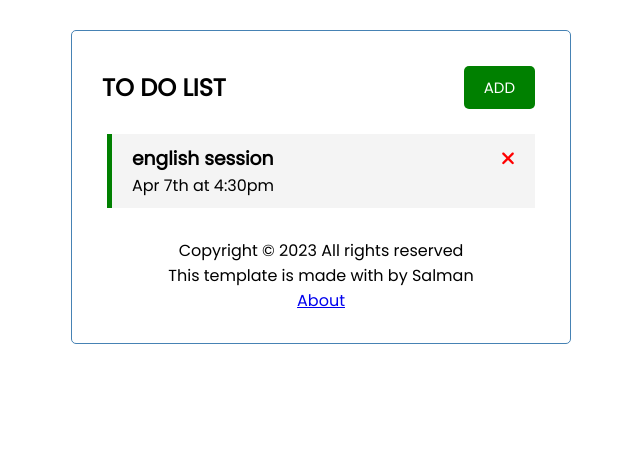
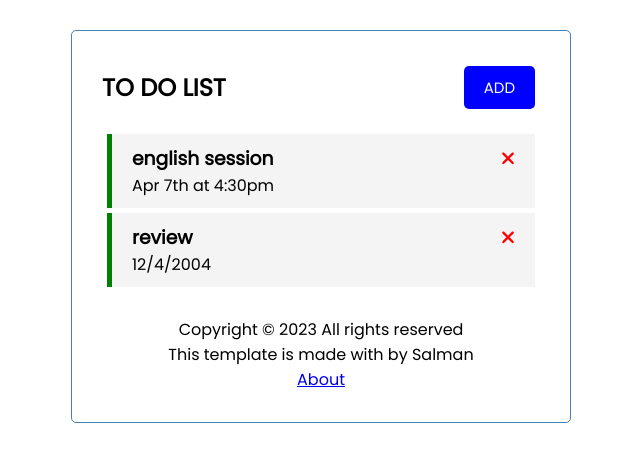
Before and after one commit to SALMANULFARIS-M/TODO_LIST, an Angular app: page / in a window 1280 px wide. Shown: the top 462 px of the page, without its empty margins (319-959 px from the left). Built offline with nearby package versions, Linux system fonts and the light colour scheme; data requests are answered from the project's data file.

Commit message:
app component

```diff
--- a/db.json
+++ b/db.json
@@ -5,6 +5,12 @@
       "day": "Apr 7th at 4:30pm",
       "reminder": true,
       "id": 4
+    },
+    {
+      "text": "review ",
+      "day": "12/4/2004 ",
+      "reminder": true,
+      "id": 5
     }
   ]
 }
--- a/src/app/components/header/header.component.html
+++ b/src/app/components/header/header.component.html
@@ -1,7 +1,7 @@
 <header>
 <h2>{{title}}</h2>
 <app-buttons *ngIf="hasRoute('/')"
- color="{{showAddTask ? 'red':'green'}}"
+ color="{{showAddTask ? 'red':'blue'}}"
 text="{{showAddTask ? 'Close':'ADD'}}"
 (btnClick)="toggleAddTask()"
 ></app-buttons>
--- a/src/app/components/tasks/tasks.component.ts
+++ b/src/app/components/tasks/tasks.component.ts
@@ -15,7 +15,6 @@ export class TasksComponent implements OnInit {
   }
   deleteTask(task: Task) {
     this.taskService.deleteTask(task).subscribe(() => (this.tasks = this.tasks.filter(t => t.id !== task.id)));
-
   }
   toggleReminder(task: Task) {
     task.reminder = !task.reminder
--- a/src/index.html
+++ b/src/index.html
@@ -5,7 +5,8 @@
   <title>TODOLIST</title>
   <base href="/">
   <meta name="viewport" content="width=device-width, initial-scale=1">
-  <link rel="icon" type="image/x-icon" href="favicon.ico">
+  <link rel="icon" type="image/x-icon" href="https://encrypted-tbn0.gstatic.com/images?q=tbn:ANd9GcTpFsvweSo-HZXC1Jn5w2zPKjyKUMM1DoLQJw&usqp=CAU">
+
 </head>
 <body>
   <app-root></app-root>
```
